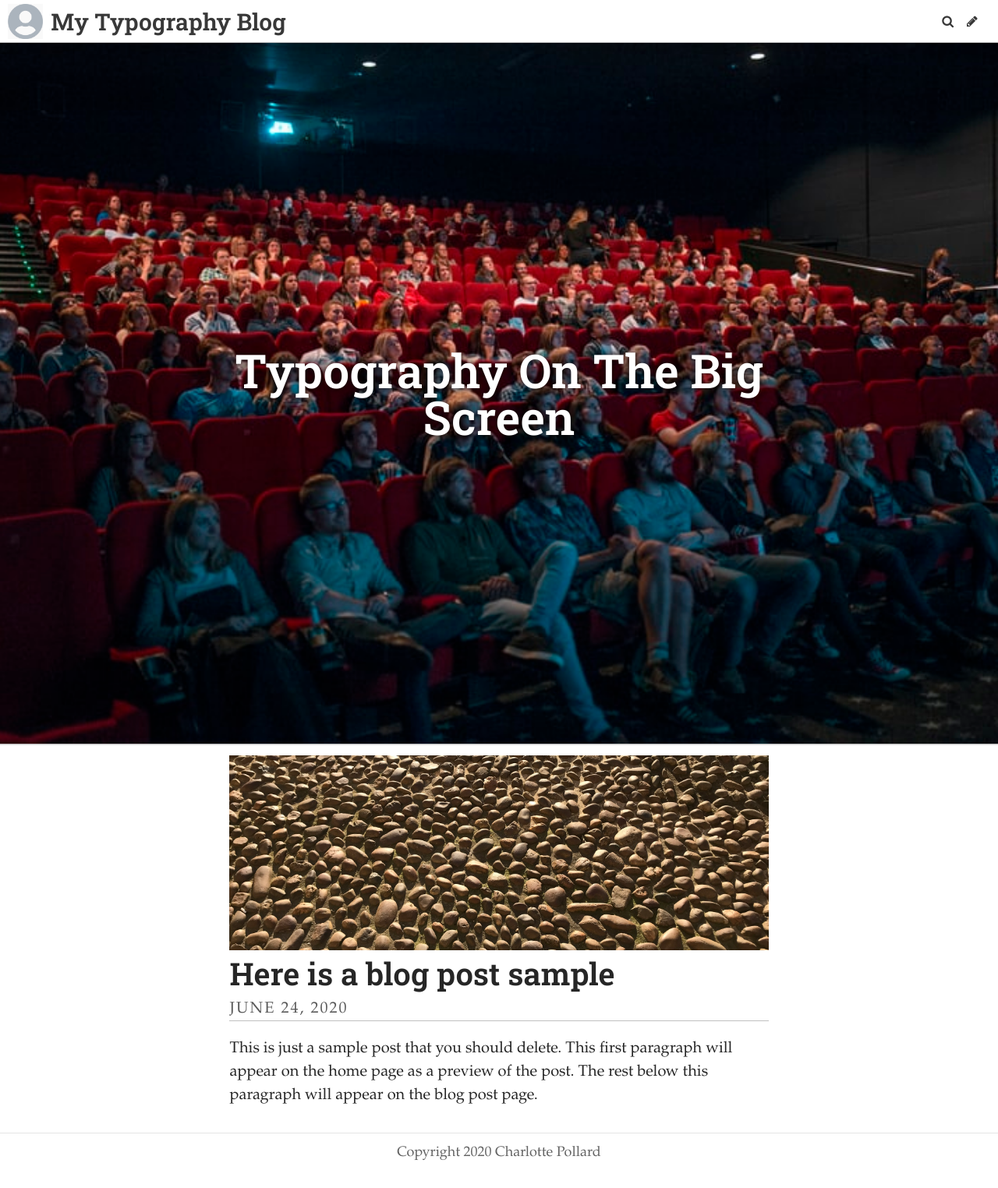
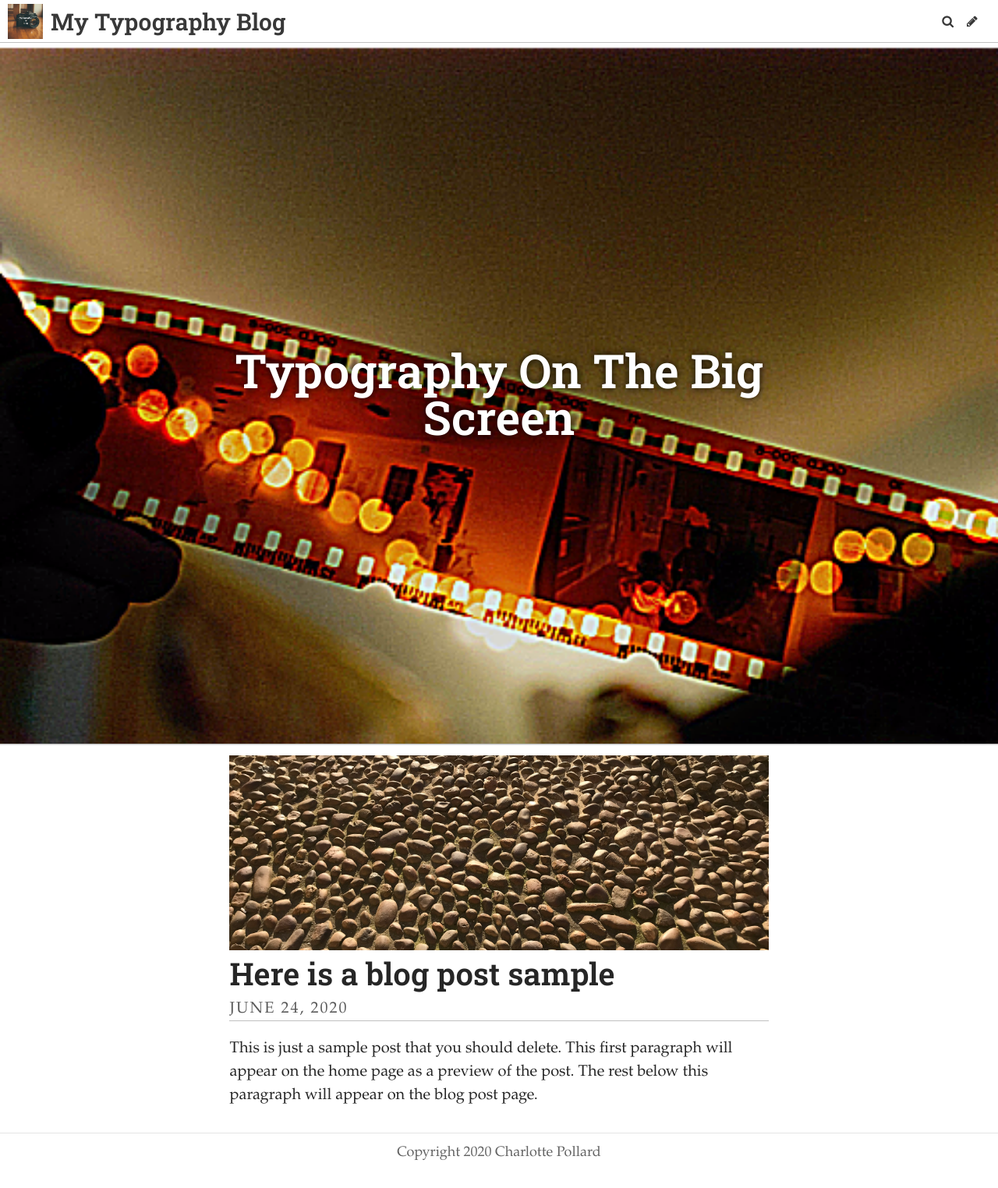
Before and after one commit to charlotte1404/brookestypography, a Jekyll site: the page built from index.html, in a window 1280 px wide. Shown: the whole page at 78% size. Built offline with Jekyll 4.4.1, drawn with Linux system fonts in a browser that asks for light colours; some web fonts are replaced; the list of posts is cut into pages by our own code.

Commit message:
Update Settings “general”

```diff
--- a/_data/settings.yml
+++ b/_data/settings.yml
@@ -2,9 +2,9 @@ title: My Typography Blog
 description: A website for my blogs
 header_text: Typography On The Big Screen
 footer_text: Copyright 2020 Charlotte Pollard
-header_feature_image: ../uploads/cinema-un.jpg
+header_feature_image: ../uploads/typography-on-the-big-screen.png
 bannerheight: 100vh
-logo: /uploads/logo.jpg
+logo: ../uploads/logo.png
 favicon: /uploads/favicon.ico
 gridlayout: false
 fixednavbar: false
```
Also changed, not shown: uploads/logo.png (added).
